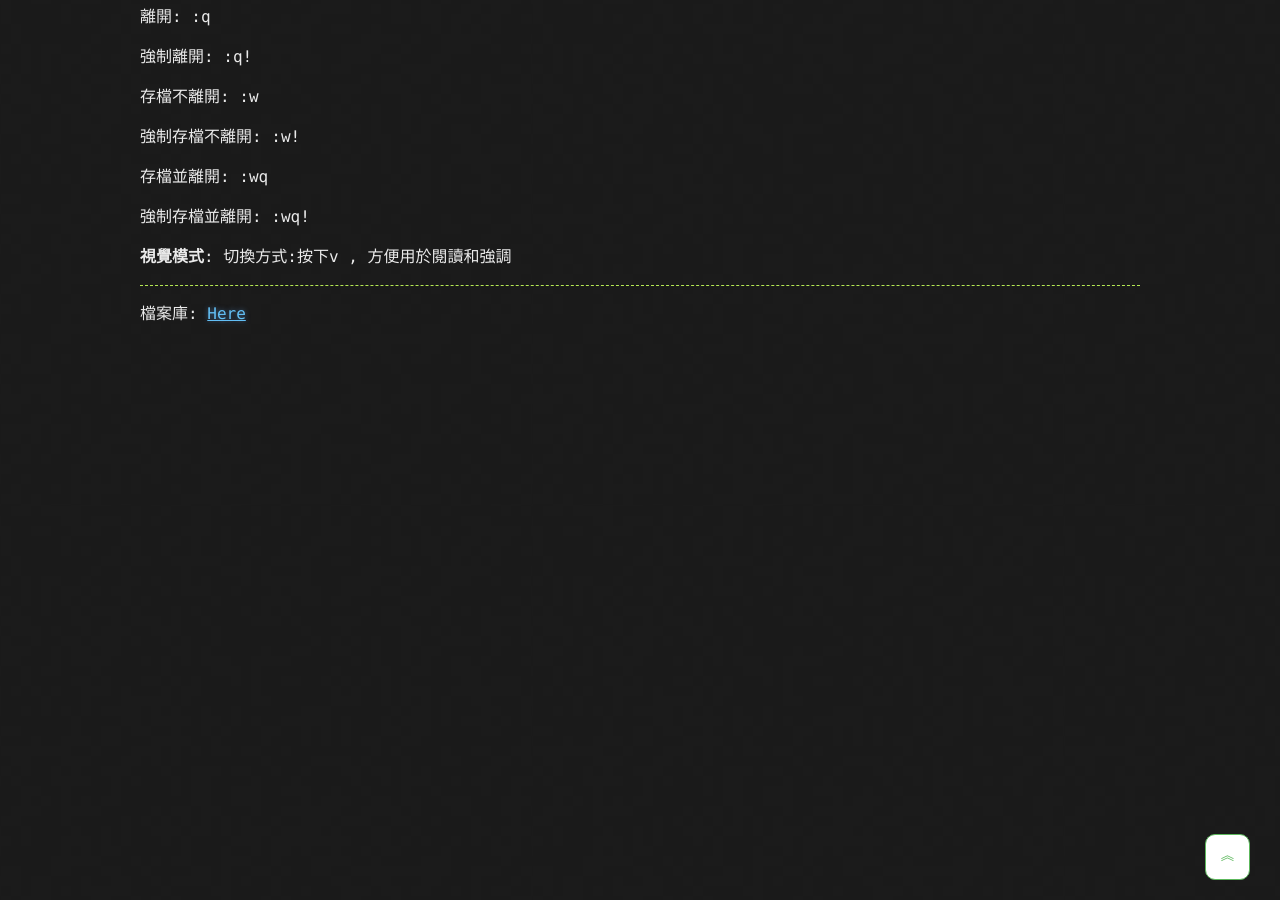
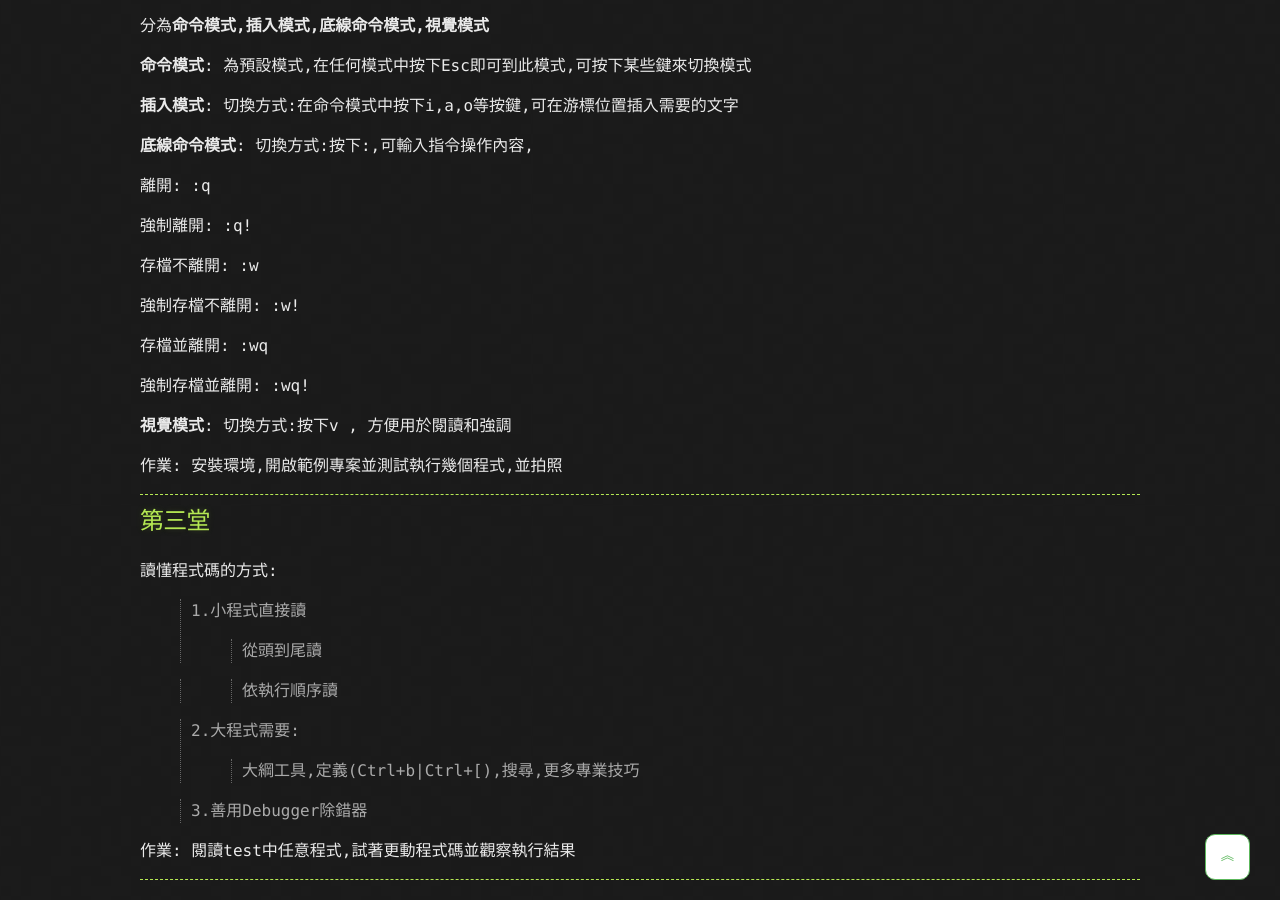
Before and after one commit to ja-errorpro/Introduction, a Jekyll site: the page built from pythonnote.md, in a window 1280 px wide and 900 px high, scrolled down 1091 px. Built offline with Jekyll 4.4.1, drawn with Linux system fonts in a browser that asks for light colours; some of the changed text lies outside the part shown.

Commit message:
AutoPush

```diff
--- a/Gemfile
+++ b/Gemfile
@@ -7,3 +7,4 @@
 gemspec
 
 gem "webrick", "~> 1.7"
+gem "wdm", ">=0.1.0" if Gem.win_platform?
--- a/pythonnote.md
+++ b/pythonnote.md
@@ -1,10 +1,17 @@
 ---
-layout: default
+layout: post
+author: 白磷
 ---
 
 <meta name="viewport" content="width=device-width,initial-scale=1.0, minimum-scale=1.0, maximum-scale=1.0, user-scalable=yes"/>
 
 # FOR Python遊戲設計
+
+檔案庫: [Here](https://drive.google.com/drive/folders/1MlQkB7COIBu_EZDFaYExBuVVb_FxZpiW?usp=sharing)
+
+Python程式列表(全自寫):  [LIST](./pythonprograms/list)
+
+Cocos2d: [Docs](https://docs.cocos.com/creator/2.3/manual/zh/getting-started/cocos2d-x-guide.html)
 
 ## 第一堂: IDE: pycharm CE, Module: cocos2d
 
@@ -19,6 +26,8 @@
 有問題[請點這個](https://google.com)
 
 作業: 遊玩[CodeCombat](https://codecombat.com/)
+
+---
 
 ## 第二堂
 
@@ -60,9 +69,27 @@
 
 **視覺模式**: 切換方式:按下v , 方便用於閱讀和強調
 
+作業: 安裝環境,開啟範例專案並測試執行幾個程式,並拍照
+
 ---
 
-檔案庫: [Here](https://drive.google.com/drive/folders/1MlQkB7COIBu_EZDFaYExBuVVb_FxZpiW?usp=sharing)
+## 第三堂
+
+讀懂程式碼的方式:
+
+> 1.小程式直接讀
+>> 從頭到尾讀
+
+>> 依執行順序讀
+
+> 2.大程式需要:
+>> 大綱工具,定義(Ctrl+b\|Ctrl+\[),搜尋,更多專業技巧
+
+> 3.善用Debugger除錯器
+
+作業: 閱讀test中任意程式,試著更動程式碼並觀察執行結果
+
+---
 
 
 
```
Also changed, not shown: index.md (+3 -3 lines), pythonprograms.md (added, +6 -0 lines), pythonprograms/99.md (added, +13 -0 lines), pythonprograms/cocos2d_HelloWorld.md (added, +29 -0 lines), pythonprograms/list.md (added, +12 -0 lines).
